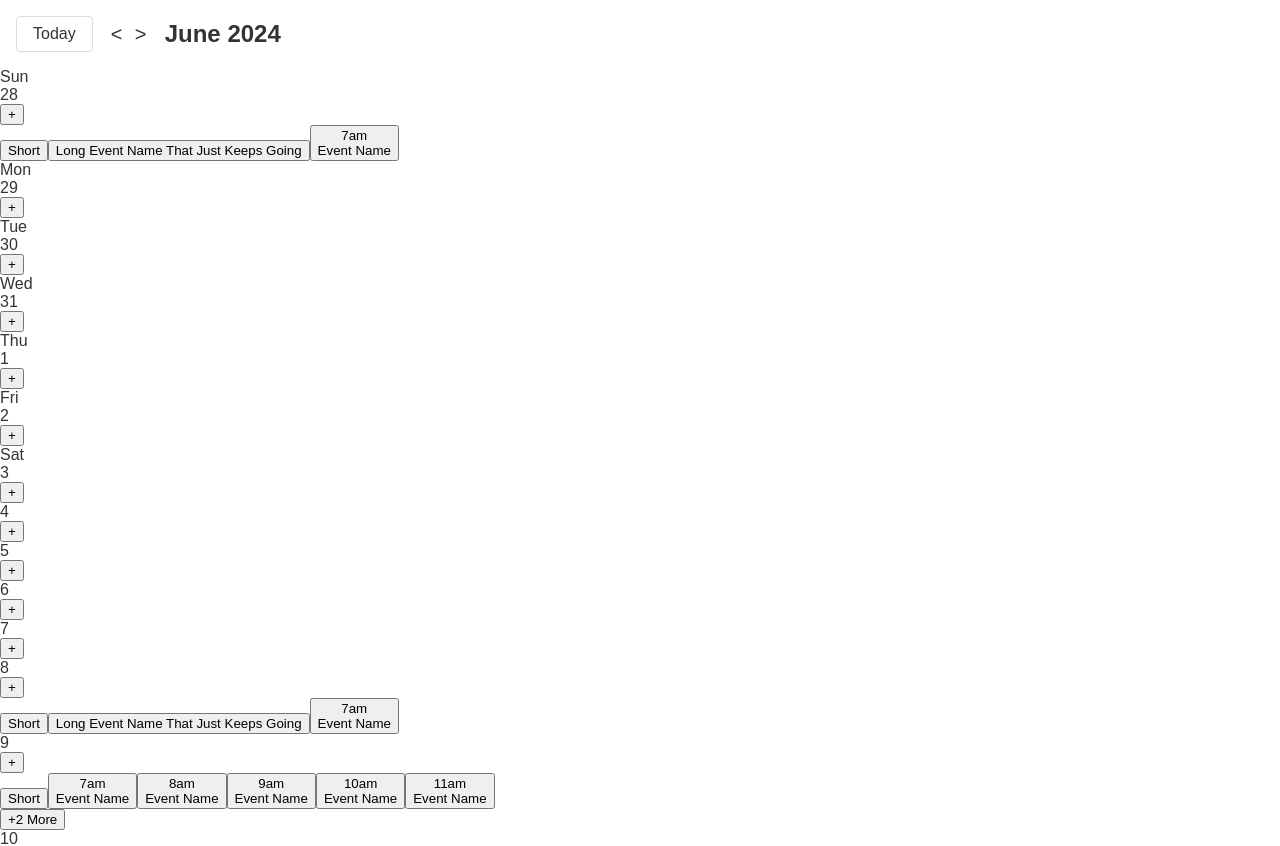
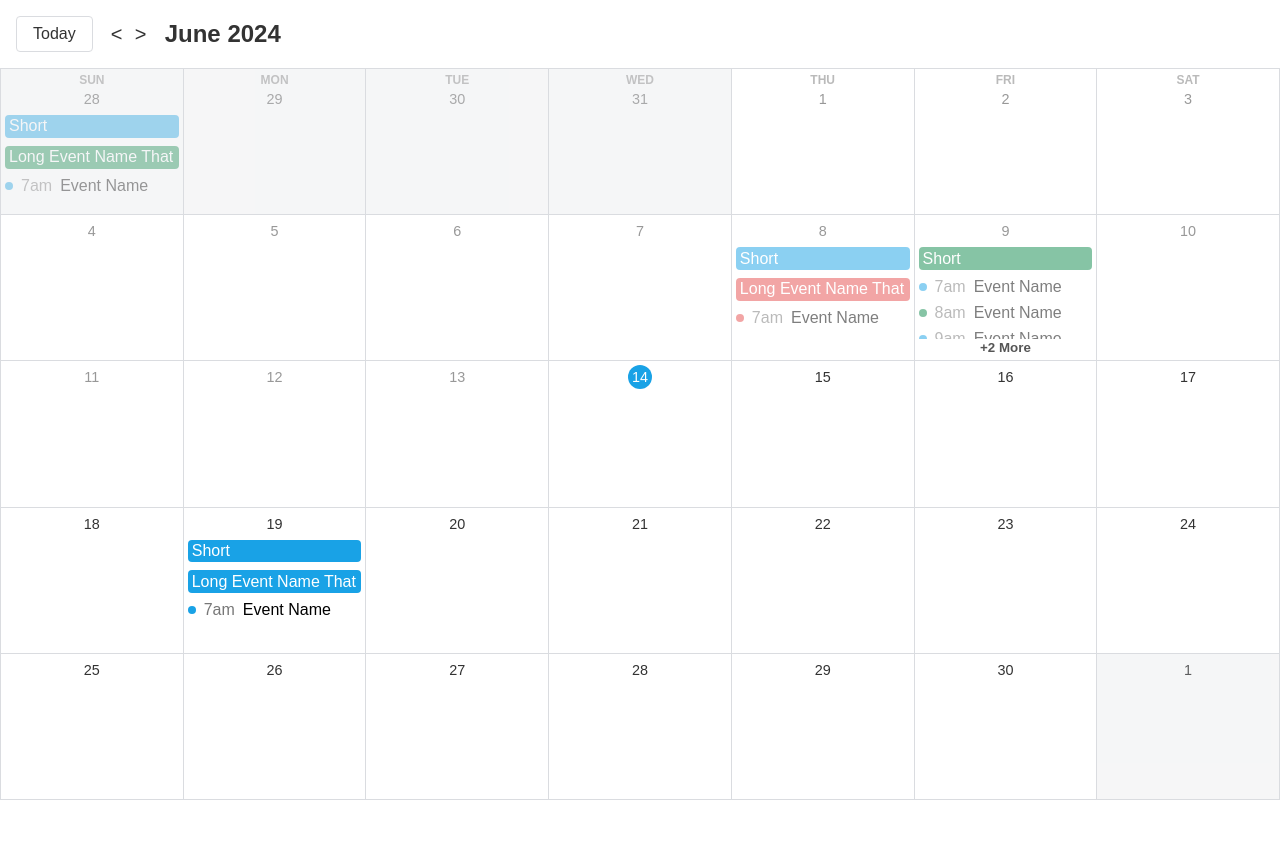
Before and after one commit to amuuo-dev/google-calendar-clone, a React (Vite) app: page / in a window 1280 px wide. Shown: the top 846 px of the page. After the commit the page ends 800 px from the top, so only its background shows below. Built offline with nearby package versions, Linux system fonts and the light colour scheme.

Commit message:
added all the css from the design

```diff
--- a/src/index.css
+++ b/src/index.css
@@ -17,24 +17,35 @@
 body {
   margin: 0;
 }
+
+#root {
+  height: 100vh;
+  max-width: 1500px;
+  margin: 0 auto;
+}
+
 .calendar {
   height: 100%;
   display: flex;
   flex-direction: column;
   color: #333;
 }
+
 .header {
+  padding: 1rem;
+  width: 100%;
   display: flex;
-  width: 100%;
-  padding: 1rem;
   align-items: center;
 }
+
 .header > * {
   margin-right: 0.5rem;
 }
+
 .header > :last-child {
   margin-right: 0;
 }
+
 .btn {
   background: none;
   border: 1px solid var(--border-color);
@@ -45,9 +56,50 @@ body {
   transition: background-color 250ms;
   color: #333;
 }
+
 .btn:hover {
   background-color: #f1f3f4;
 }
+
+.btn.btn-delete {
+  border-color: hsl(0, 75%, 60%);
+  background-color: hsl(0, 75%, 95%);
+  color: hsl(0, 75%, 10%);
+}
+
+.btn.btn-delete:hover {
+  background-color: hsl(0, 75%, 90%);
+}
+
+.btn.btn-success {
+  border-color: hsl(150, 80%, 30%);
+  background-color: hsl(150, 80%, 95%);
+  color: hsl(150, 80%, 10%);
+}
+
+.btn.btn-success:hover {
+  background-color: hsl(150, 80%, 90%);
+}
+
+.close-btn {
+  cursor: pointer;
+  background: none;
+  border: none;
+  font-size: 1.75rem;
+  width: 2rem;
+  padding: 0;
+  height: 2rem;
+  text-align: center;
+  vertical-align: middle;
+  border-radius: 100%;
+  transition: background-color 250ms;
+  color: #333;
+}
+
+.close-btn:hover {
+  background-color: #eaeaea;
+}
+
 .month-change-btn {
   cursor: pointer;
   background: none;
@@ -70,7 +122,334 @@ body {
 .month-change-btn:first-child {
   margin-right: -0.5rem;
 }
+
 .month-title {
   font-size: 1.5rem;
   font-weight: bold;
 }
+
+.days {
+  flex-grow: 1;
+  overflow-y: auto;
+  display: grid;
+  grid-template-columns: repeat(7, minmax(0, 1fr));
+  grid-auto-rows: minmax(100px, 1fr);
+  background-color: var(--border-color);
+  gap: var(--border-size);
+  padding: var(--border-size);
+}
+
+.day {
+  background-color: white;
+  padding: var(--day-padding);
+  overflow: hidden;
+  display: flex;
+  flex-direction: column;
+}
+
+.non-month-day {
+  opacity: 0.75;
+}
+
+.old-month-day .events,
+.old-month-day .day-header {
+  opacity: 0.5;
+}
+
+.day-header {
+  margin-bottom: 0.25rem;
+  display: flex;
+  flex-direction: column;
+  align-items: center;
+  position: relative;
+}
+
+.week-name {
+  text-transform: uppercase;
+  font-size: 0.75rem;
+  font-weight: bold;
+  color: #777;
+}
+
+.day-number {
+  font-size: 0.9rem;
+  width: 1.5rem;
+  height: 1.5rem;
+  display: flex;
+  justify-content: center;
+  align-items: center;
+}
+
+.day-number.today {
+  background-color: var(--blue-background);
+  border-radius: 50%;
+  color: white;
+}
+
+.day:hover .add-event-btn,
+.add-event-btn:focus {
+  opacity: 1;
+}
+
+.add-event-btn {
+  opacity: 0;
+  position: absolute;
+  background: none;
+  border: none;
+  border-radius: 50%;
+  width: 1.5rem;
+  height: 1.5rem;
+  display: flex;
+  justify-content: center;
+  align-items: center;
+  right: 0;
+  top: 0;
+  font-size: 1.25rem;
+  cursor: pointer;
+  color: #333;
+}
+
+.add-event-btn:hover {
+  background-color: #f1f3f4;
+}
+
+.event {
+  display: flex;
+  align-items: center;
+  overflow: hidden;
+  white-space: nowrap;
+  cursor: pointer;
+  flex-shrink: 0;
+  background: none;
+  width: 100%;
+  border: none;
+  font-size: 1rem;
+  padding: 0;
+}
+
+.all-day-event {
+  color: white;
+  padding: 0.15rem 0.25rem;
+  border-radius: 0.25rem;
+}
+
+.all-day-event .event-name {
+  overflow: hidden;
+}
+
+.event > * {
+  margin-right: 0.5rem;
+}
+
+.event > :last-child {
+  margin-right: 0;
+}
+
+.event-time {
+  color: #777;
+}
+
+.color-dot {
+  border-radius: 50%;
+  width: 0.5rem;
+  height: 0.5rem;
+  flex-shrink: 0;
+}
+
+.color-dot.blue,
+.all-day-event.blue {
+  background-color: var(--blue-background);
+}
+
+.color-dot.red,
+.all-day-event.red {
+  background-color: var(--red-background);
+}
+
+.color-dot.green,
+.all-day-event.green {
+  background-color: var(--green-background);
+}
+
+.events {
+  display: flex;
+  flex-direction: column;
+  gap: 0.5rem;
+  flex-grow: 1;
+  overflow: hidden;
+}
+
+.events-view-more-btn {
+  border: none;
+  background: none;
+  font-weight: bold;
+  color: #555;
+  cursor: pointer;
+  width: 100%;
+}
+
+.modal {
+  position: fixed;
+  top: 0;
+  left: 0;
+  bottom: 0;
+  right: 0;
+  display: flex;
+  justify-content: center;
+  align-items: center;
+}
+
+.modal .overlay {
+  background-color: transparent;
+  width: 100%;
+  height: 100%;
+  position: fixed;
+  animation: fade-in 250ms forwards;
+}
+
+.modal.closing .overlay {
+  animation: fade-in 250ms forwards reverse;
+}
+
+@keyframes fade-in {
+  100% {
+    background-color: rgba(0, 0, 0, 0.5);
+  }
+}
+
+.modal .modal-body {
+  background-color: white;
+  border-radius: 0.5rem;
+  padding: 1rem;
+  z-index: 1;
+  min-width: 300px;
+  max-width: 95%;
+  animation: pop-in 250ms forwards;
+  scale: 0;
+}
+
+.modal.closing .modal-body {
+  animation: pop-in 250ms forwards reverse;
+}
+
+@keyframes pop-in {
+  100% {
+    scale: 1;
+  }
+}
+
+.modal-title {
+  font-size: 1.5rem;
+  margin-bottom: 1.5rem;
+  display: flex;
+  justify-content: space-between;
+  align-items: center;
+}
+
+.modal-title > * {
+  margin-right: 0.25rem;
+}
+
+.modal-title > :last-child {
+  margin-right: 0;
+}
+
+.modal-title > small {
+  color: #555;
+}
+
+.form-group {
+  display: flex;
+  flex-direction: column;
+  margin-bottom: 1rem;
+}
+
+.form-group.checkbox {
+  flex-direction: row;
+  align-items: center;
+}
+
+.form-group.checkbox input {
+  cursor: pointer;
+  margin-right: 0;
+}
+
+.form-group.checkbox label {
+  padding-left: 0.5rem;
+  cursor: pointer;
+}
+
+.form-group:last-child {
+  margin-bottom: 0;
+}
+
+.form-group label {
+  font-weight: bold;
+  font-size: 0.8rem;
+  color: #777;
+}
+
+.form-group input {
+  padding: 0.25rem 0.5rem;
+}
+
+.row {
+  display: flex;
+}
+
+.row > * {
+  flex-grow: 1;
+  flex-basis: 0;
+  margin-right: 0.5rem;
+}
+
+.row > :last-child {
+  margin-right: 0;
+}
+
+.row.left > * {
+  flex-grow: 0;
+}
+
+.sr-only {
+  visibility: hidden;
+  height: 0;
+  width: 0;
+  display: block;
+}
+
+.color-radio {
+  position: absolute;
+  opacity: 0;
+  left: -9999px;
+}
+
+.color-radio + label::before {
+  content: "";
+  display: block;
+  width: 1.75rem;
+  height: 1.75rem;
+  border-radius: 0.25rem;
+  cursor: pointer;
+  opacity: 0.25;
+}
+
+.color-radio:checked + label::before {
+  opacity: 1;
+}
+
+.color-radio:focus + label::before {
+  outline: 1px solid black;
+}
+
+.color-radio[value="blue"] + label::before {
+  background-color: var(--blue-background);
+}
+
+.color-radio[value="red"] + label::before {
+  background-color: var(--red-background);
+}
+
+.color-radio[value="green"] + label::before {
+  background-color: var(--green-background);
+}
```
